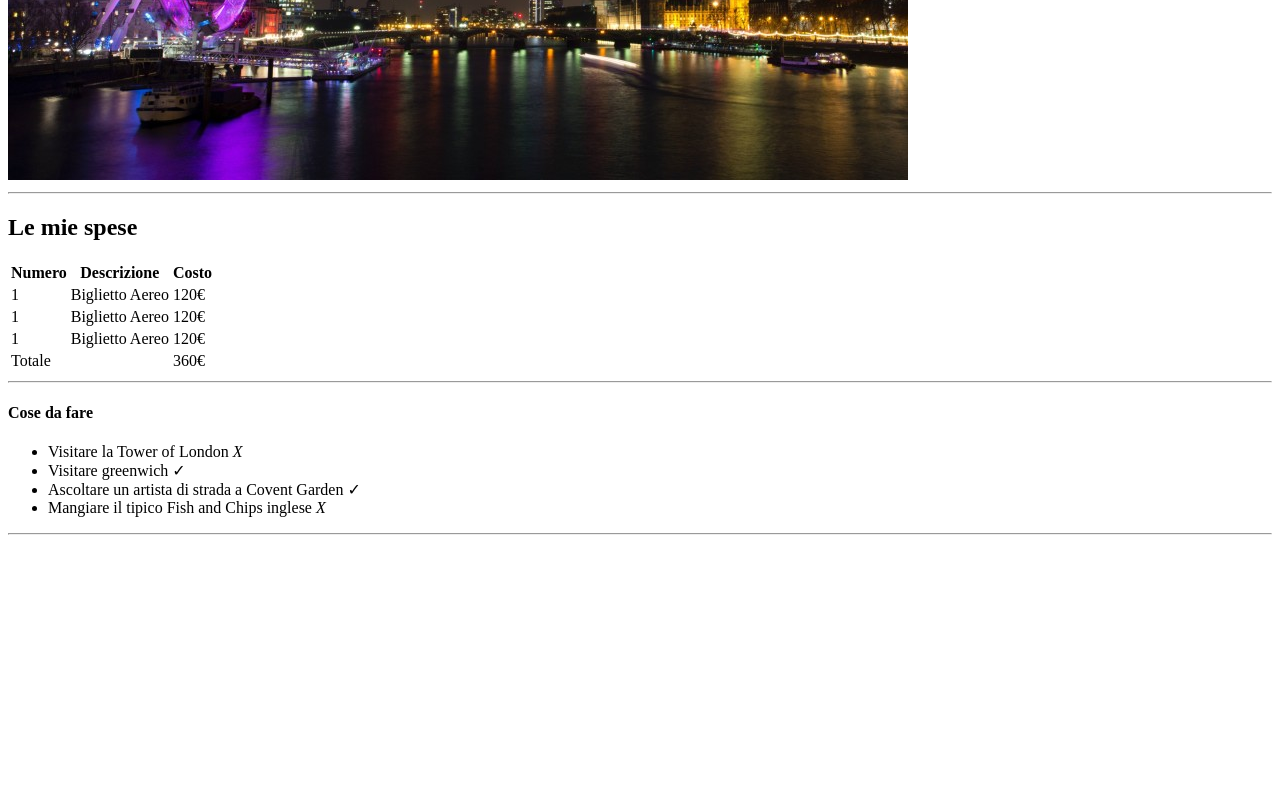
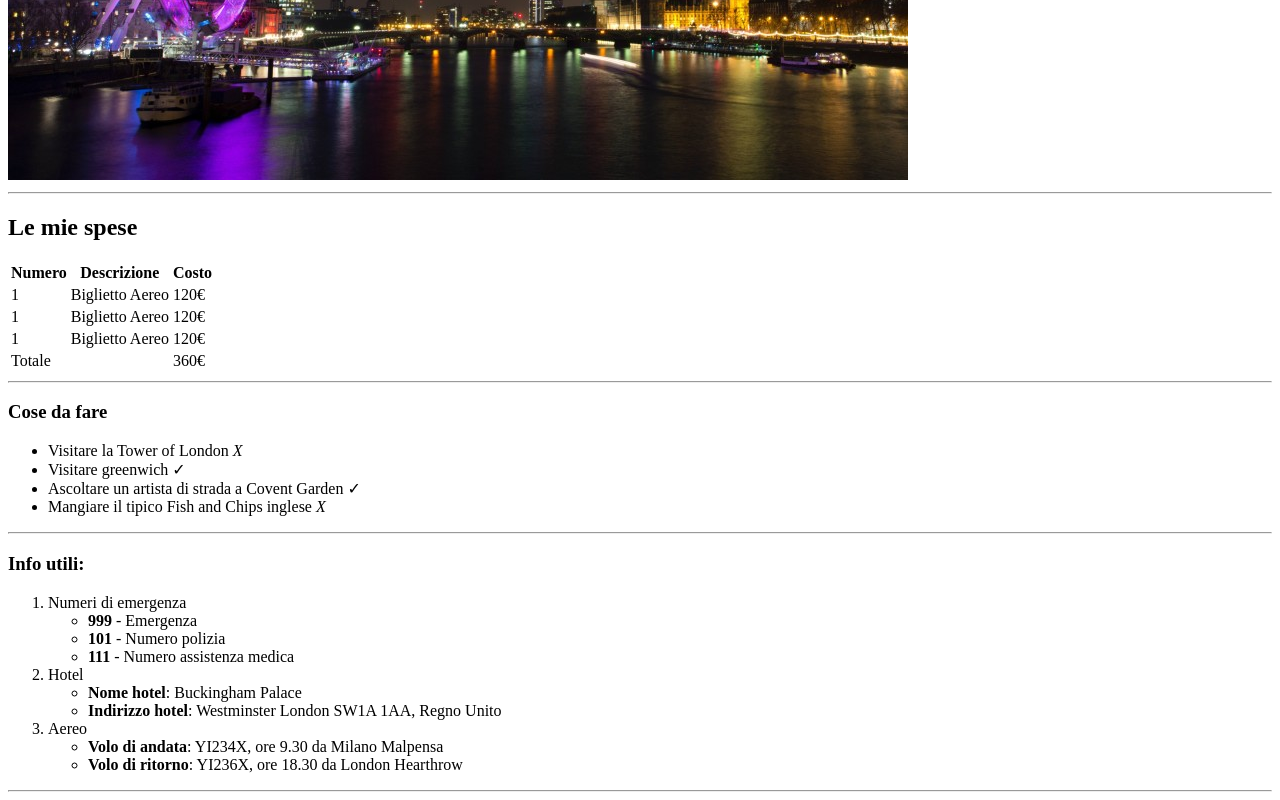
Before and after one commit to eleonoracappellesso/html-london-trip, a plain HTML site: page index.html in a window 1280 px wide. Shown: the part 518-1318 px from the top of the page. Before the commit the page ends 1061 px from the top, so only its background shows below. Drawn offline with Linux system fonts and the light colour scheme.

Commit message:
added section with ordered list to main

```diff
--- a/index.html
+++ b/index.html
@@ -56,7 +56,7 @@
         </section>
         <hr>
         <section>
-            <h4>Cose da fare</h4>
+            <h3>Cose da fare</h3>
             <!-- inserisco elenco puntato -->
             <ul>
                 <li>Visitare la Tower of London <em>X</em></li>
@@ -66,6 +66,29 @@
             </ul>
         </section>
         <hr>
+        <section>
+            <h3>Info utili:</h3>
+            <!-- inserisco elenco nuemrato -->
+             <ol>
+                <li>Numeri di emergenza</li>
+                    <ul>
+                        <li><strong>999</strong> - Emergenza</li>
+                        <li><strong>101</strong> - Numero polizia</li>
+                        <li><strong>111</strong> - Numero assistenza medica</li>
+                     </ul>
+                <li>Hotel</li>
+                    <ul>
+                        <li><strong>Nome hotel</strong>: Buckingham Palace</li>
+                        <li><strong>Indirizzo hotel</strong>: Westminster London SW1A 1AA, Regno Unito</li>
+                    </ul>
+                <li>Aereo</li>
+                    <ul>
+                        <li><strong>Volo di andata</strong>: YI234X, ore 9.30 da Milano Malpensa</li>
+                        <li><strong>Volo di ritorno</strong>: YI236X, ore 18.30 da London Hearthrow</li>
+                    </ul>
+             </ol>
+        </section>
+        <hr>
      </main>
      <!-- footer -->
       <footer>
```
